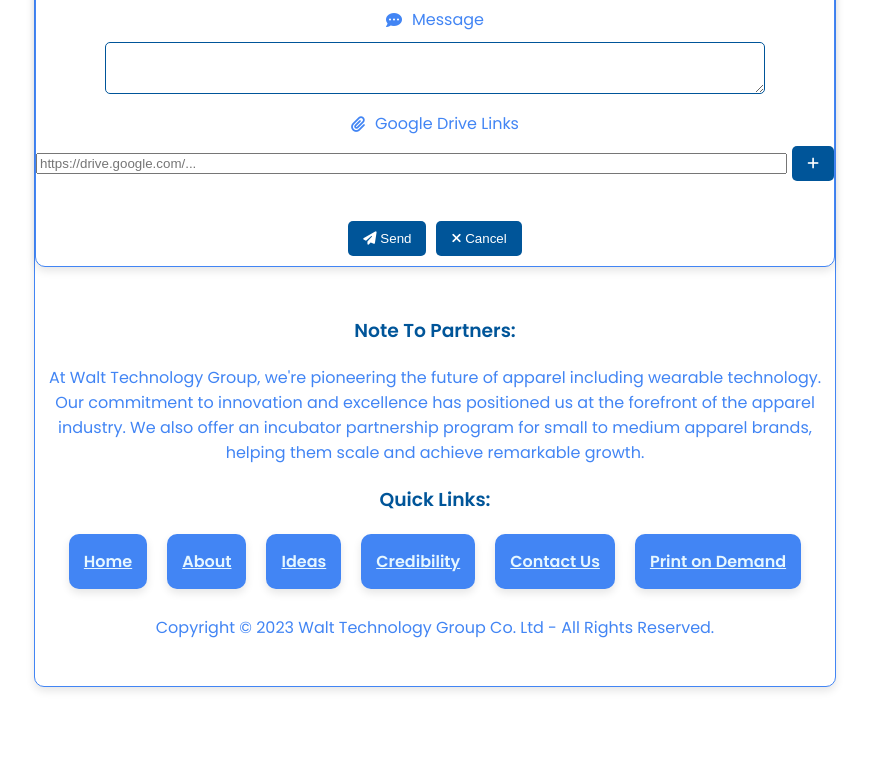
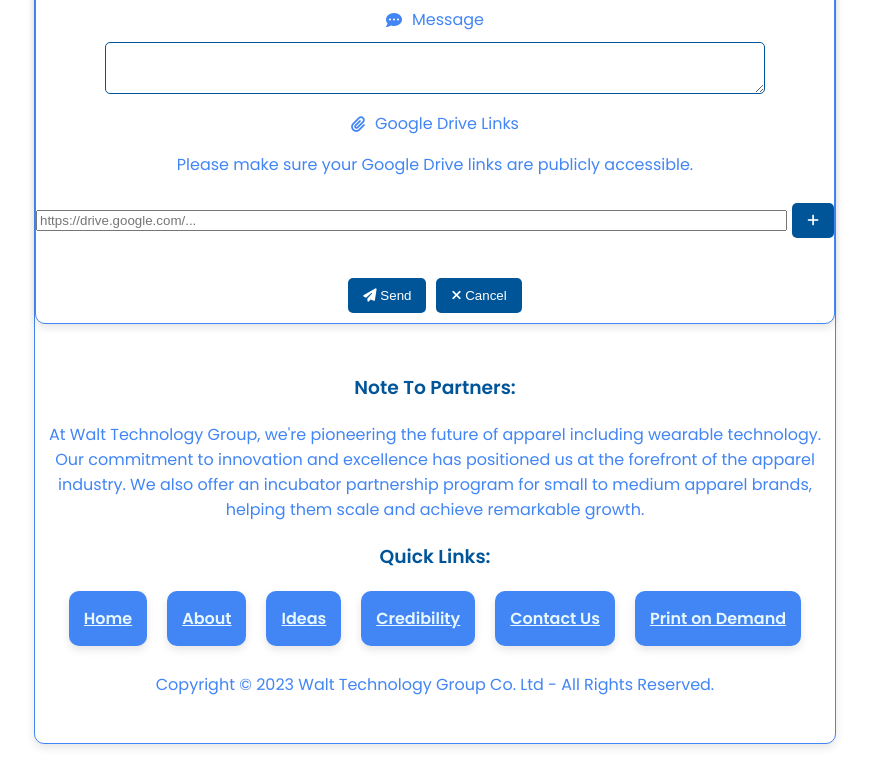
Before and after one commit to silentpiroro/silentpiroro.github.io, a plain HTML site: page index.html in a window 1280 px wide. Shown: the part 7813-8592 px from the top of the page, without its empty margins (205-1074 px from the left). Before the commit the page ends 8535 px from the top, so only its background shows below. Drawn offline with nearby package versions, Linux system fonts and the light colour scheme; a script that the page names is missing.

Commit message:
Update index.html
added public access note before google drive links submission inside contact form.

```diff
--- a/index.html
+++ b/index.html
@@ -219,6 +219,7 @@
     <textarea name="message" required></textarea>
 
     <label><i class="fas fa-paperclip"></i> Google Drive Links</label>
+    <p>Please make sure your Google Drive links are publicly accessible.</p>
     <div id="link-container">
         <div class="link-input-group">
             <input type="url" name="drive-link" class="drive-link" placeholder="https://drive.google.com/..." required>
```
